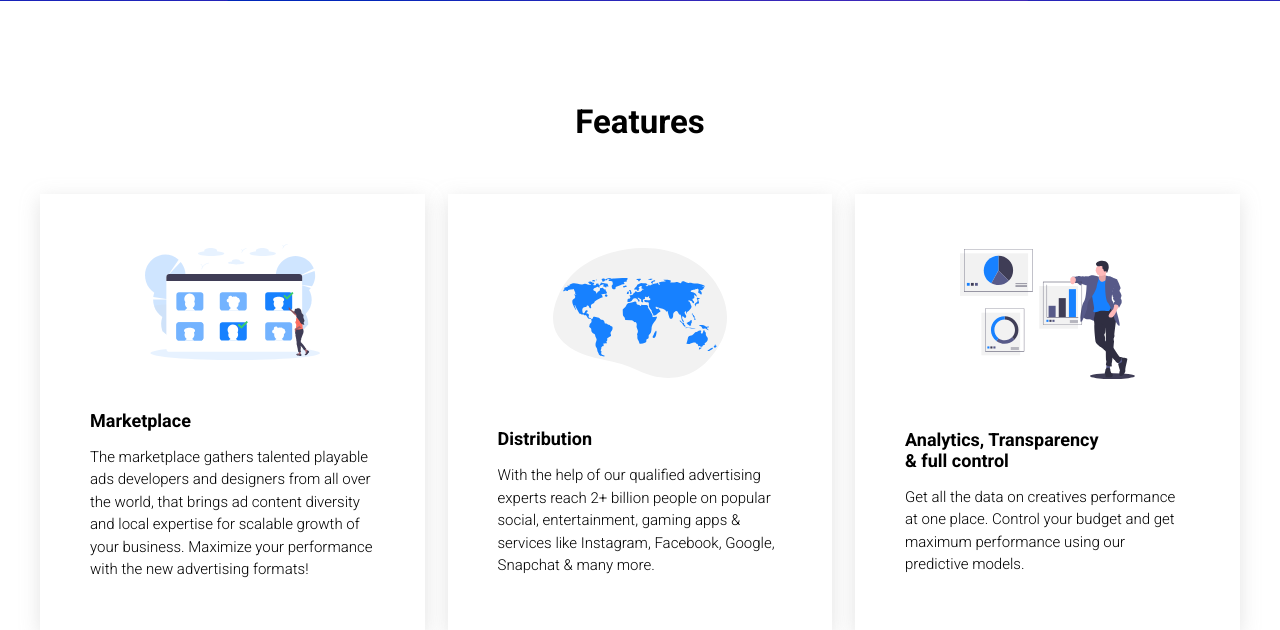
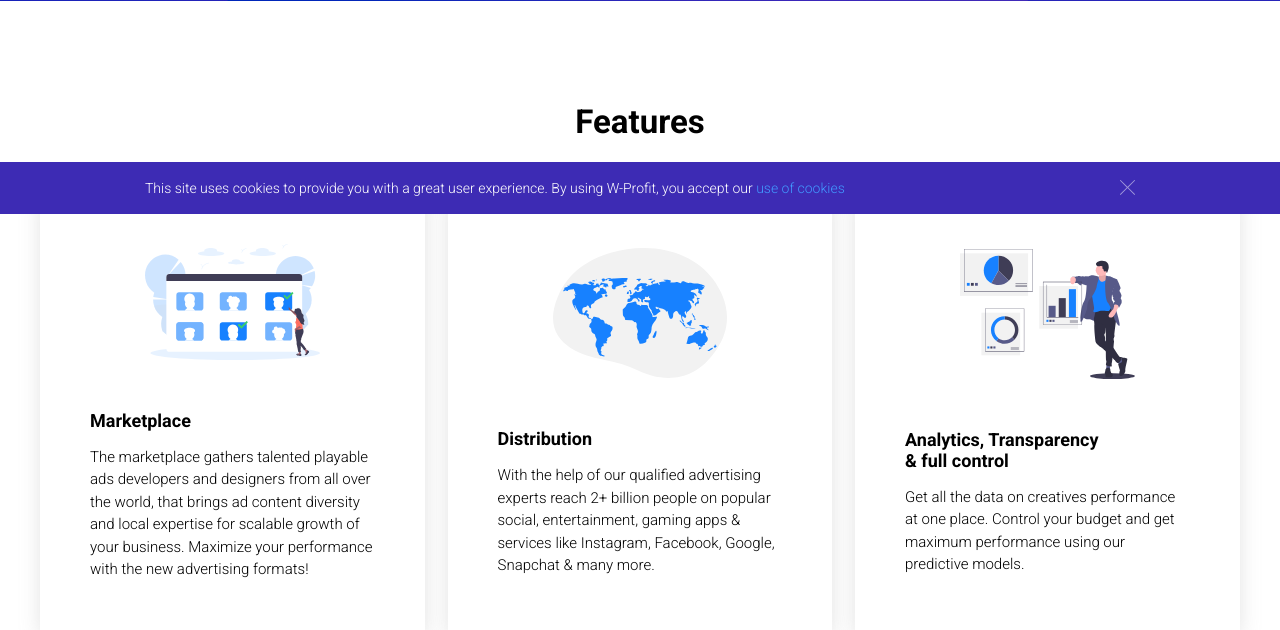
Before and after one commit to exp-f/w-profit-new-landing, a PHP site: page /docs/about.html in a window 1280 px wide. Shown: the part 586-1216 px from the top of the page. Run offline with PHP 8.4, Linux system fonts and the light colour scheme.

Commit message:
чекбоксы и плашка куки

```diff
--- a/docs/about.html
+++ b/docs/about.html
@@ -21,6 +21,16 @@
         <div class="header__item header__item--right"><a class="header__logo" href="/"><img src="images/w_logo_white.svg" width="117" height="33" alt="W-Profit"></a></div>
       </div>
     </header>
+    <div class="cookies">
+      <div class="wrapper wrapper--cookies">
+        <p>This site uses cookies to provide you with a great user experience. By using W-Profit, you accept our<a href="#"> use of cookies</a></p>
+        <div class="cookies__close"></div>
+      </div>
+    </div>
+    <script>if (localStorage.getItem('seencookies')) {
+  document.querySelector('.cookies').style.display = 'none';
+}
+    </script>
 <div class="popup" id="sign-up">
   <div class="wrapper wrapper--popup">
     <div class="popup__close"></div>
@@ -169,6 +179,12 @@
           </div>
         </div>
       </div>
+      <div class="popup__checkboxs">
+        <label class="popup__checkbox">
+          <input name="agreed" type="checkbox" required><i></i>
+          <p>I accept the<a href="#">Terms of Service</a></p>
+        </label>
+      </div>
       <div class="popup__buttons">
         <input class="btn btn--red btn--large" type="submit" value="Request a demo">
       </div>
--- a/docs/assets/css/style.css
+++ b/docs/assets/css/style.css
@@ -45,6 +45,14 @@
         -webkit-box-pack: center;
             -ms-flex-pack: center;
                 justify-content: center; } }
+  .wrapper--cookies {
+    display: -webkit-box;
+    display: -ms-flexbox;
+    display: flex;
+    max-width: 990px;
+    -webkit-box-pack: justify;
+        -ms-flex-pack: justify;
+            justify-content: space-between; }
   @media (max-width: 1024px) {
     .wrapper {
       padding-left: 5%;
@@ -1200,5 +1208,100 @@ nobr {
   .popup__label {
     text-align: center;
     color: #ffffff; }
+  .popup__checkboxs {
+    display: -webkit-box;
+    display: -ms-flexbox;
+    display: flex;
+    -webkit-box-pack: center;
+        -ms-flex-pack: center;
+            justify-content: center;
+    margin-bottom: 50px; }
+  .popup__checkbox {
+    display: -webkit-box;
+    display: -ms-flexbox;
+    display: flex;
+    -webkit-box-align: center;
+        -ms-flex-align: center;
+            align-items: center;
+    cursor: pointer; }
+    .popup__checkbox input {
+      display: none; }
+      .popup__checkbox input + i {
+        width: 13px;
+        height: 13px;
+        background: #ffffff url(/images/ok.svg) center no-repeat;
+        display: inline-block;
+        border: 2px solid #ffffff;
+        -webkit-transition: all 0.2s ease;
+        -o-transition: all 0.2s ease;
+        transition: all 0.2s ease;
+        cursor: pointer;
+        margin-right: 20px; }
+        .popup__checkbox input + i:hover {
+          border-color: #0c217d; }
+      .popup__checkbox input:checked + i {
+        background-color: #0c217d;
+        border-color: #0c217d; }
+    .popup__checkbox p {
+      font-size: 14px;
+      color: #ffffff; }
+      .popup__checkbox p a {
+        font-size: 14px;
+        text-decoration: none;
+        color: #ffffff;
+        -webkit-transition: all 0.2s ease;
+        -o-transition: all 0.2s ease;
+        transition: all 0.2s ease; }
+        .popup__checkbox p a:hover {
+          color: #9ea6d7; }
+
+.cookies {
+  position: fixed;
+  bottom: 0;
+  right: 0;
+  left: 0;
+  width: 100%;
+  z-index: 2;
+  background: #3d2bb4;
+  color: #ffffff;
+  padding: 18px 0;
+  font-size: 14px;
+  -webkit-transition: all 0.2s ease;
+  -o-transition: all 0.2s ease;
+  transition: all 0.2s ease; }
+  .cookies.closed {
+    opacity: 0;
+    pointer-events: none; }
+  .cookies__close {
+    display: block;
+    width: 15px;
+    height: 15px;
+    background: url(/images/cancel.svg) no-repeat center;
+    background-size: contain;
+    opacity: 0.5;
+    cursor: pointer;
+    -webkit-transition: all 0.2s ease;
+    -o-transition: all 0.2s ease;
+    transition: all 0.2s ease; }
+    @media (max-width: 480px) {
+      .cookies__close {
+        width: 35px;
+        height: 35px; } }
+    .cookies__close:hover {
+      opacity: 1; }
+  .cookies p {
+    font-size: 14px; }
+    @media (max-width: 480px) {
+      .cookies p {
+        margin-right: 10px; } }
+    .cookies p a {
+      color: #4298ff;
+      text-decoration: none;
+      -webkit-transition: all 0.2s ease;
+      -o-transition: all 0.2s ease;
+      transition: all 0.2s ease;
+      font-size: 14px; }
+      .cookies p a:hover {
+        color: #9ea6d7; }
 
 /*# sourceMappingURL=style.css.map*/
--- a/docs/assets/js/index.js
+++ b/docs/assets/js/index.js
@@ -126,6 +126,11 @@ document.querySelectorAll('.popup__close').forEach(function (item) {
   });
 });
 
+document.querySelector('.cookies__close').addEventListener('click', function (e) {
+  e.target.parentNode.parentNode.classList.add('closed');
+  localStorage.setItem('seencookies', '1');
+});
+
 /***/ })
 /******/ ]);
 //# sourceMappingURL=index.js.map
--- /dev/null
+++ b/src/hide-cookies.js
@@ -0,0 +1,3 @@
+if (localStorage.getItem('seencookies')) {
+  document.querySelector('.cookies').style.display = 'none';
+}
--- a/src/layout/popup_demo.pug
+++ b/src/layout/popup_demo.pug
@@ -29,6 +29,12 @@
                     .popup__textarea_wrapper
                         textarea(name="comment" required value="")
                         .popup__input_label What are your current pain points and goals in Facebook?
+            .popup__checkboxs
+                label.popup__checkbox
+                    input(name="agreed" type='checkbox' required)
+                    i
+                    p I accept the
+                        a(href='#') Terms of Service
             .popup__buttons
                 input(type="submit" value="Request a demo").btn.btn--red.btn--large
             p.popup__label Please make sure to fill out all these fields.
--- a/src/style/_common.scss
+++ b/src/style/_common.scss
@@ -32,6 +32,11 @@
     @media (max-width: $tablet-bp) {
       justify-content: center;
     }
+  }
+  &--cookies {
+    display: flex;
+    max-width: 990px;
+    justify-content: space-between;
   }
   @media (max-width: $tablet-bp) {
     padding-left: 5%;
--- a/src/style/main.scss
+++ b/src/style/main.scss
@@ -12,3 +12,4 @@
 @import "dev";
 @import "about";
 @import "popups";
+@import "cookies";
```
Also changed, not shown: docs/developers.html (+10 -0 lines), docs/index.html (+10 -0 lines), src/index.js (+7 -2 lines), src/layout/header.pug (+7 -0 lines), src/style/_cookies.scss (added, +49 -0 lines), src/style/_popups.scss (+43 -0 lines), docs/images/ok.svg (added), src/images/ok.svg (added), 2 other files.
